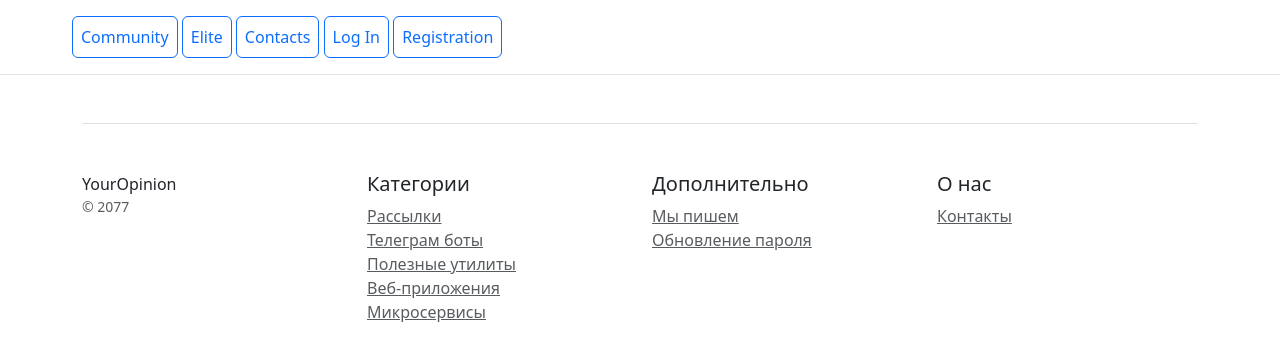
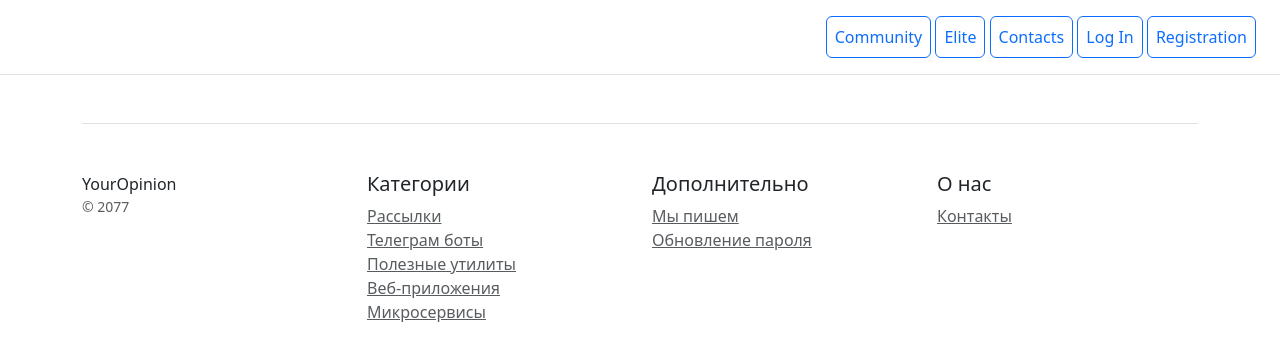
Before and after one commit to zironeed/graduate_work2, a Django app: page / in a window 1280 px wide. Shown: the top 361 px of the page. Run offline with Django 4.2, Linux system fonts and the light colour scheme; some libraries are stand-ins or nearby versions.

Commit message:
now the buttons on the right side

```diff
--- a/graduate2/blog/templates/blog/base.html
+++ b/graduate2/blog/templates/blog/base.html
@@ -9,7 +9,7 @@
     </head>
     <body>
     <div class="d-flex flex-column flex-md-row align-items-center p-3 px-md-4 mb-3 bg-white border-bottom box-shadow">
-        <nav class="ms-5">
+        <nav class="ms-auto justify-content-end">
             <a class="p-2 btn btn-outline-primary" href="{% url 'blog:default_list' %}">Community</a>
             <a class="p-2 btn btn-outline-primary" href="{% url 'blog:premium_list' %}">Elite</a>
             <a class="p-2 btn btn-outline-primary" href="#">Contacts</a>
```
